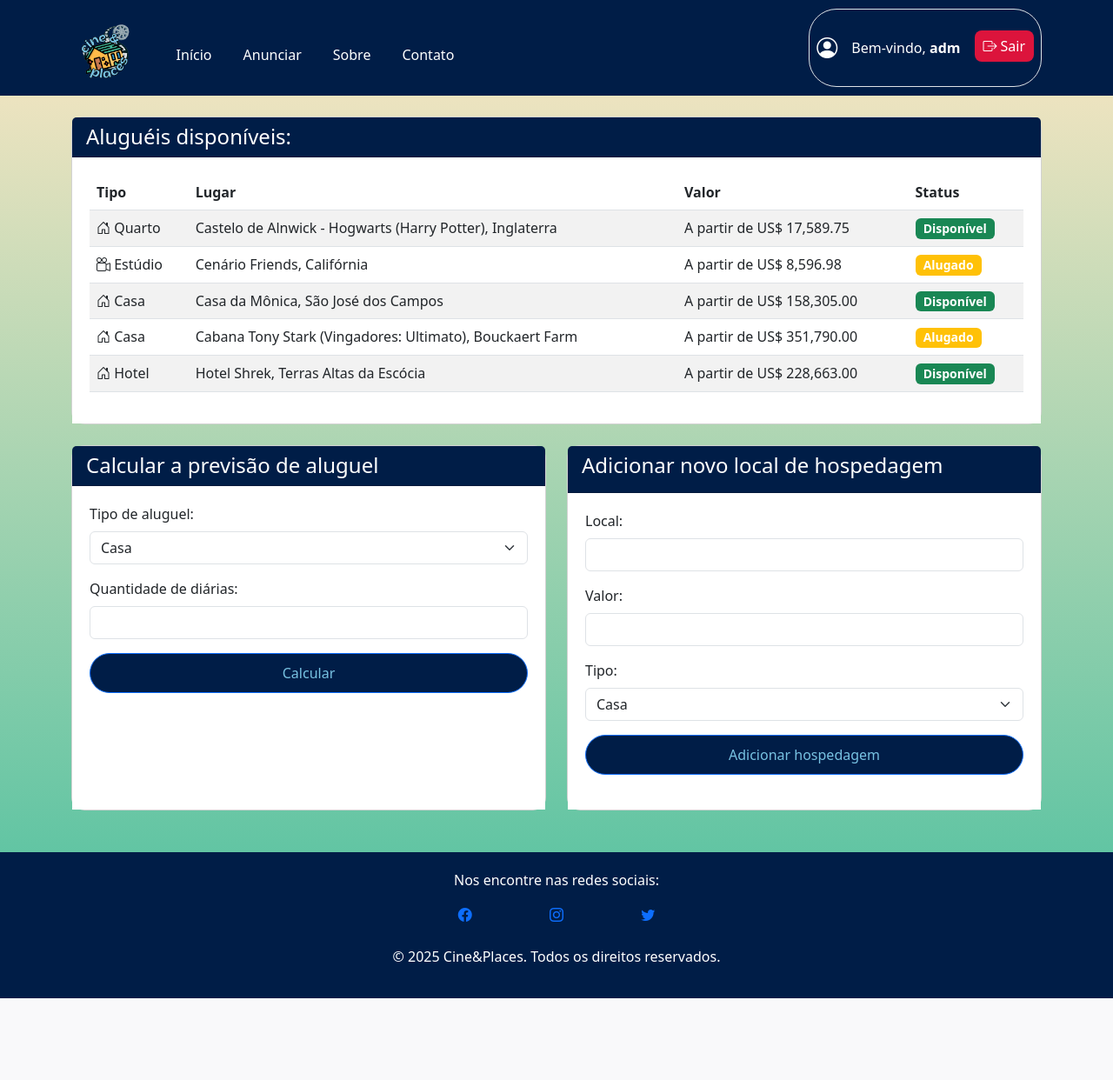
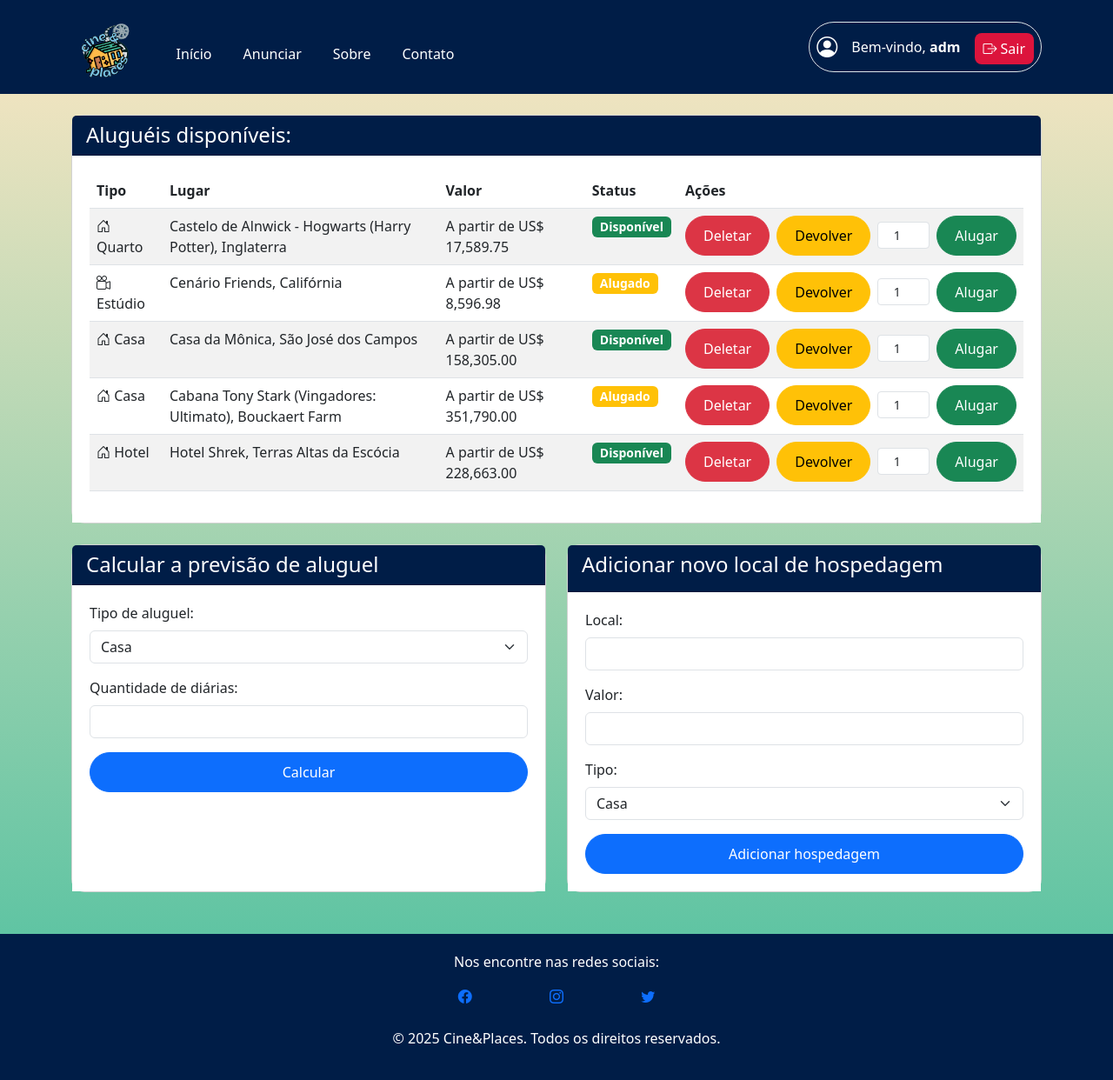
Before and after one commit to julia-daniluski/SPRINT-semestre3, a PHP site: page /teladm.html in a window 1280 px wide. Shown: the whole page at 87% size. Before the commit the page ends 1148 px from the top, so only its background shows below. Run offline with PHP 8.4, Linux system fonts and the light colour scheme.

Commit message:
consegui???

```diff
--- a/inicio.html
+++ b/inicio.html
@@ -11,7 +11,7 @@
 
   <!-- Vídeo de fundo -->
   <video autoplay muted loop class="video-fundo">
-    <source src="img/Projeto de Vídeo 1.mp4" type="video/mp4">
+    <source src="img/video.mp4" type="video/mp4">
   </video>
 
   <!-- Conteúdo sobre o vídeo -->
--- a/styles/styleusuario.css
+++ b/styles/styleadm.css
@@ -155,7 +155,7 @@
     padding: 20px; /* Espaçamento ao redor da imagem */
 }
 
-.btn {
+/* .btn {
     display: flex;
     justify-content: center;
     text-decoration: none;
@@ -170,7 +170,7 @@
 .btn:hover{
     background-color: #78C2E2;
     color: #001D47;
-}
+} */
 
 /* Ajuste na navbar para garantir melhor responsividade */
 .navbar-toggler {
@@ -209,6 +209,35 @@
     padding: 20px;
 }
 
+.action-wrapper{
+    display: flex;
+    align-items: center;
+    gap: 0.5rem;
+    justify-content: flex-start;
+}
+
+.btn-group-actions{
+    display:flex;
+    gap: 0.5rem;
+    align-items: center;
+}
+
+.rent-group{
+    display: flex;
+    align-items: center;
+    gap: 0.5rem;
+    order: 2;
+}
+.delete-btn{
+    order: 1;
+}
+
+.days-input{
+    width: 60px !important;
+    padding: 0.25rem 0.5rem;
+    text-align: center;
+}
+
 footer {
     background: #001D47;
     color: #ffffff;
@@ -227,4 +256,25 @@
         flex-direction: column;
         gap: 10px;
     }
-}
+        .action-wrapper{
+            flex-direction: column;
+            align-items: stretch;
+        }
+
+        .btn-group-actions{
+            flex-direction: column;
+        }
+
+        .rent-group{
+            order: 1;
+            width: 100%;
+        }
+        .delete-btn{
+            order: 2;
+            width: 100%;
+        }
+        .days-input{
+            width: 100% !important;
+        }
+
+    }
--- a/teladm.html
+++ b/teladm.html
@@ -12,7 +12,7 @@
     <link rel="stylesheet" href="https://cdn.jsdelivr.net/npm/bootstrap-icons@1.11.3/font/bootstrap-icons.css">
 
     <!-- Link ao CSS Externo -->
-    <link rel="stylesheet" href="styles/styleusuario.css">
+    <link rel="stylesheet" href="styles/styleadm.css">
 </head>
 
 <body>
@@ -63,7 +63,7 @@
                 <span class="welcome-text">
                     Bem-vindo, <strong>adm</strong>
                 </span>
-                <a href="login.html" id="sair" class="btn btn-outline-danger d-flex align-items-center gap-1 mt-3">
+                <a href="login.html" id="sair" class="btn btn-outline-danger d-flex align-items-center gap-1 mt-1">
                     <i class="bi bi-box-arrow-right"></i> Sair
                 </a>
             </div>
@@ -91,6 +91,7 @@
                                             <th>Lugar</th>
                                             <th>Valor</th>
                                             <th>Status</th>
+                                            <th>Ações</th>
                                         </tr>
                                     </thead>
                                     <tbody>
@@ -99,30 +100,102 @@
                                             <td>Castelo de Alnwick - Hogwarts (Harry Potter), Inglaterra</td>
                                             <td>A partir de US$ 17,589.75</td>
                                             <td><span class="badge bg-success">Disponível</span></td>
+                                            <td><div class="action-wrapper">
+                                                <form method="post" class="btn-group-actions">
+                                                    <!-- Botão deletar (sempre disponivel pro adm)-->
+                                                    <button class="btn btn-danger btn-sm delete-btn" type="submit" name="deletar">Deletar</button>
+
+                                                    <!--Botões condicionais-->
+                                                    <div class="rent-group ">
+
+                                                        <!--Veiculo alugado-->
+                                                        <button class="btn btn-warning btn-sm " type="submit" name="devolver">Devolver</button>
+                                                        <!--Veiculo disponivel-->
+                                                        <input type="number" name="dias" class="form-control form-control-sm days-input" value="1" min="1" required>
+                                                        <button class="btn btn-success" type="submit" name="alugar">Alugar</button>
+                                                    </div>
+                                                </form>
+                                            </div></td>
                                         </tr>
                                         <tr>
                                             <td><i class="bi bi-camera-reels"></i> Estúdio</td>
                                             <td>Cenário Friends, Califórnia</td>
                                             <td>A partir de US$ 8,596.98</td>
                                             <td><span class="badge bg-warning">Alugado</span></td>
+                                            <td><div class="action-wrapper">
+                                                <form method="post" class="btn-group-actions">
+                                                    <!-- Botão deletar (sempre disponivel pro adm)-->
+                                                    <button class="btn btn-danger btn-sm delete-btn" type="submit" name="deletar">Deletar</button>
+
+                                                    <!--Botões condicionais-->
+                                                    <div class="rent-group ">
+
+                                                        <!--Veiculo alugado-->
+                                                        <button class="btn btn-warning btn-sm " type="submit" name="devolver">Devolver</button>
+                                                        <!--Veiculo disponivel-->
+                                                        <input type="number" name="dias" class="form-control form-control-sm days-input" value="1" min="1" required>
+                                                        <button class="btn btn-success" type="submit" name="alugar">Alugar</button>
+                                                    </div>
                                         </tr>
                                         <tr>
                                             <td><i class="bi bi-house-door"></i> Casa</td>
                                             <td>Casa da Mônica, São José dos Campos</td>
                                             <td>A partir de US$ 158,305.00</td>
                                             <td><span class="badge bg-success">Disponível</span></td>
+                                            <td><div class="action-wrapper">
+                                                <form method="post" class="btn-group-actions">
+                                                    <!-- Botão deletar (sempre disponivel pro adm)-->
+                                                    <button class="btn btn-danger btn-sm delete-btn" type="submit" name="deletar">Deletar</button>
+
+                                                    <!--Botões condicionais-->
+                                                    <div class="rent-group ">
+
+                                                        <!--Veiculo alugado-->
+                                                        <button class="btn btn-warning btn-sm " type="submit" name="devolver">Devolver</button>
+                                                        <!--Veiculo disponivel-->
+                                                        <input type="number" name="dias" class="form-control form-control-sm days-input" value="1" min="1" required>
+                                                        <button class="btn btn-success" type="submit" name="alugar">Alugar</button>
+                                                    </div>
                                         </tr>
                                         <tr>
                                             <td><i class="bi bi-house-door"></i> Casa</td>
                                             <td>Cabana Tony Stark (Vingadores: Ultimato), Bouckaert Farm</td>
                                             <td>A partir de US$ 351,790.00</td>
                                             <td><span class="badge bg-warning">Alugado</span></td>
+                                            <td><div class="action-wrapper">
+                                                <form method="post" class="btn-group-actions">
+                                                    <!-- Botão deletar (sempre disponivel pro adm)-->
+                                                    <button class="btn btn-danger btn-sm delete-btn" type="submit" name="deletar">Deletar</button>
+
+                                                    <!--Botões condicionais-->
+                                                    <div class="rent-group ">
+
+                                                        <!--Veiculo alugado-->
+                                                        <button class="btn btn-warning btn-sm " type="submit" name="devolver">Devolver</button>
+                                                        <!--Veiculo disponivel-->
+                                                        <input type="number" name="dias" class="form-control form-control-sm days-input" value="1" min="1" required>
+                                                        <button class="btn btn-success" type="submit" name="alugar">Alugar</button>
+                                                    </div>
                                         </tr>
                                         <tr>
                                             <td><i class="bi bi-house-door"></i> Hotel</td>
                                             <td>Hotel Shrek, Terras Altas da Escócia</td>
                                             <td>A partir de US$ 228,663.00</td>
                                             <td><span class="badge bg-success">Disponível</span></td>
+                                            <td><div class="action-wrapper">
+                                                <form method="post" class="btn-group-actions">
+                                                    <!-- Botão deletar (sempre disponivel pro adm)-->
+                                                    <button class="btn btn-danger btn-sm delete-btn" type="submit" name="deletar">Deletar</button>
+
+                                                    <!--Botões condicionais-->
+                                                    <div class="rent-group ">
+
+                                                        <!--Veiculo alugado-->
+                                                        <button class="btn btn-warning btn-sm " type="submit" name="devolver">Devolver</button>
+                                                        <!--Veiculo disponivel-->
+                                                        <input type="number" name="dias" class="form-control form-control-sm days-input" value="1" min="1" required>
+                                                        <button class="btn btn-success" type="submit" name="alugar">Alugar</button>
+                                                    </div>
                                         </tr>
                                     </tbody>
                                 </table>
```
Also changed, not shown: 1 other file.
